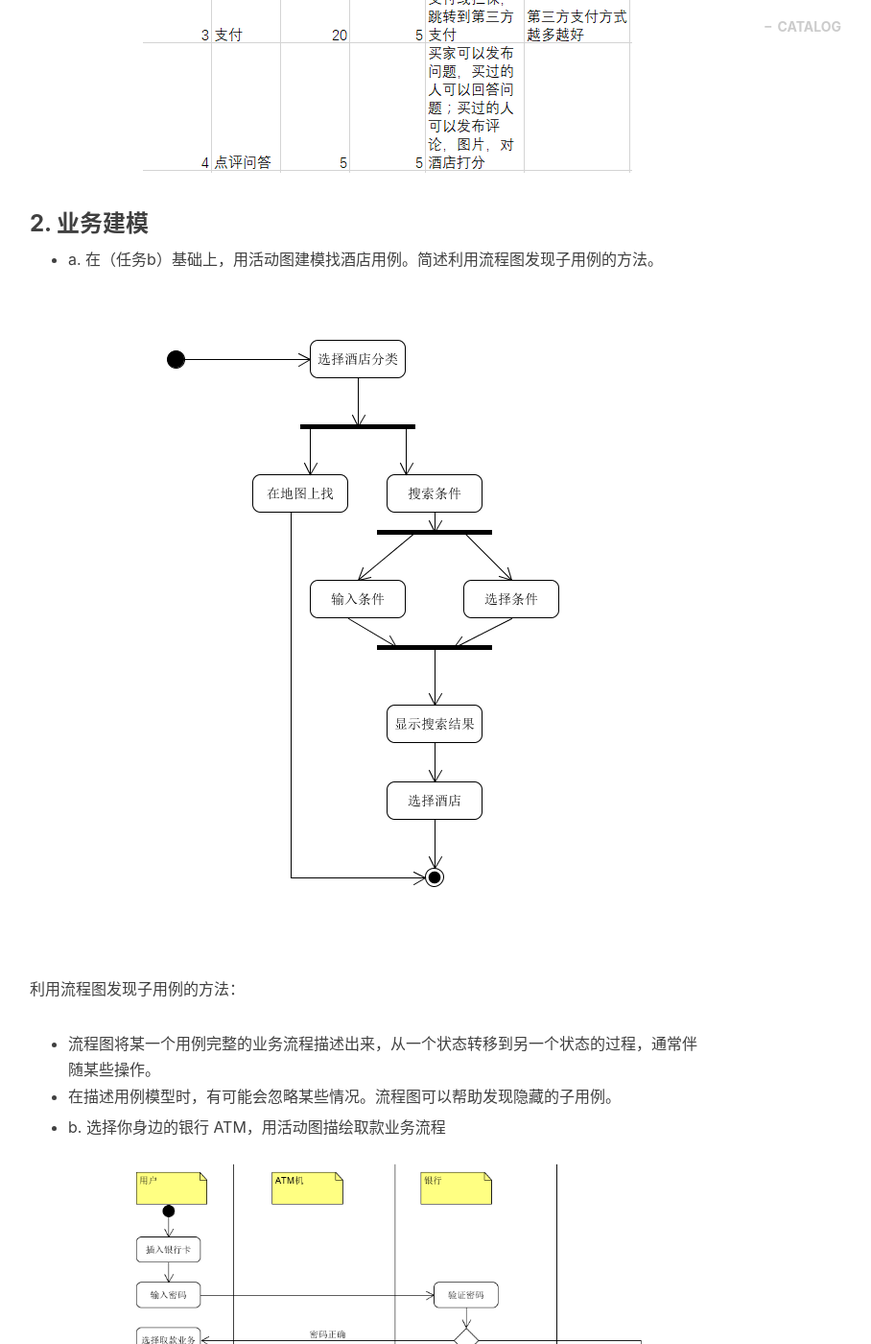
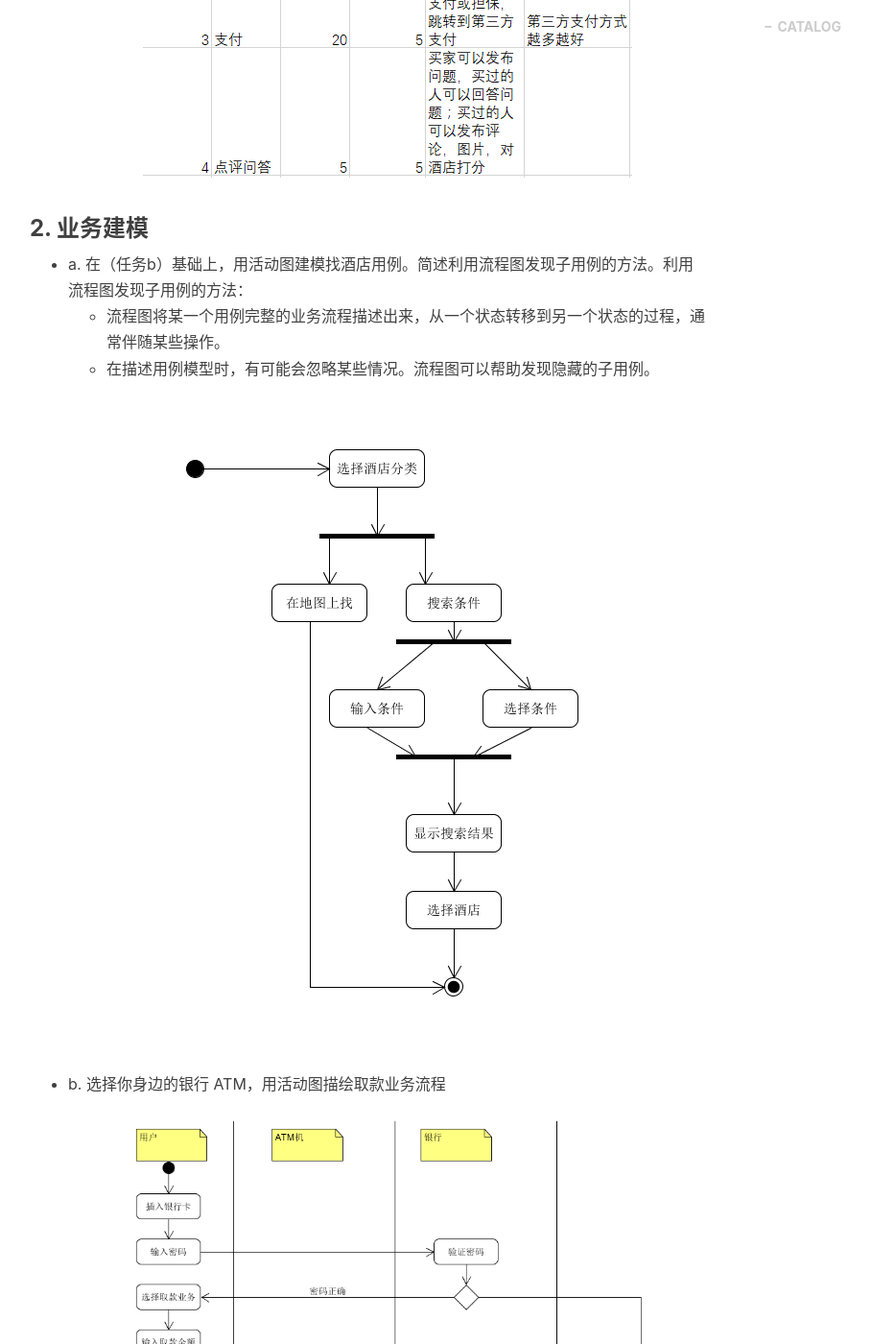
Before and after one commit to humanlee1011/humanlee1011.github.io, a Jekyll site: the page built from _posts/2018-04-18-Lesson6.md, in a window 1280 px wide and 1400 px high, scrolled down 2047 px. Shown: the whole window at 96% size, without its empty margins (234-1142 px from the left). Built offline with Jekyll 4.4.1, drawn with Linux system fonts in a browser that asks for light colours; nearby versions of some CDN libraries; comment, search, counter and statistics services are not loaded.

```diff
--- a/_posts/2018-04-18-Lesson6.md
+++ b/_posts/2018-04-18-Lesson6.md
@@ -23,18 +23,17 @@ tags:
  	- ASG_RH文档中的订酒店系统比较旧，将酒店预订、搜索酒店、支付等用保守的方式展现出来
  	- 去哪儿的订酒店系统，有几个创新点：点评问答、担保、到店付款。这几个创新点分别从旅客的角度和酒店的角度考虑，将酒店的信息公开化，既能保障旅客的利益也能为酒店揽客，达到双赢的局面。
  	- 在项目早期，突出一个注重的点很重要，切身地从使用者/Actor的角度思考，以最佳的方式设计用例。
+
  - d. 请使用 SCRUM 方法，在（任务b）用例图基础上，编制某定旅馆开发的需求 （backlog）
  	![qunar backlog](/img/post_img/2018-04-18-Lesson6/qunar_backlog.png)
 
 
 ### 2. 业务建模
 
- - a. 在（任务b）基础上，用活动图建模找酒店用例。简述利用流程图发现子用例的方法。
+ - a. 在（任务b）基础上，用活动图建模找酒店用例。简述利用流程图发现子用例的方法。利用流程图发现子用例的方法：
+   - 流程图将某一个用例完整的业务流程描述出来，从一个状态转移到另一个状态的过程，通常伴随某些操作。
+   - 在描述用例模型时，有可能会忽略某些情况。流程图可以帮助发现隐藏的子用例。
  ![qunar find hotel activity](/img/post_img/2018-04-18-Lesson6/qunar_activity.png)
-
- 利用流程图发现子用例的方法：
- - 流程图将某一个用例完整的业务流程描述出来，从一个状态转移到另一个状态的过程，通常伴随某些操作。
- - 在描述用例模型时，有可能会忽略某些情况。流程图可以帮助发现隐藏的子用例。
 
  - b. 选择你身边的银行 ATM，用活动图描绘取款业务流程
  ![ATM_activity](/img/post_img/2018-04-18-Lesson6/ATM_activity.png)
@@ -49,7 +48,6 @@ tags:
  - 摘要文本
  	- 优点：用简洁的一段式概要，将主成功场景分析出来。有助于软件开发者快速理解软件的需求。
  	- 缺点：过于简洁，缺少子用例/扩展用例，缺少详细的描述，仅适用于早期的需求分析。
-
  - 非正式文本
  	- 优点：可以用非正式的几个段落覆盖不同场景。简单易懂。
  	- 缺点：缺少详细的描述，仅适用于早期的需求分析。
```
